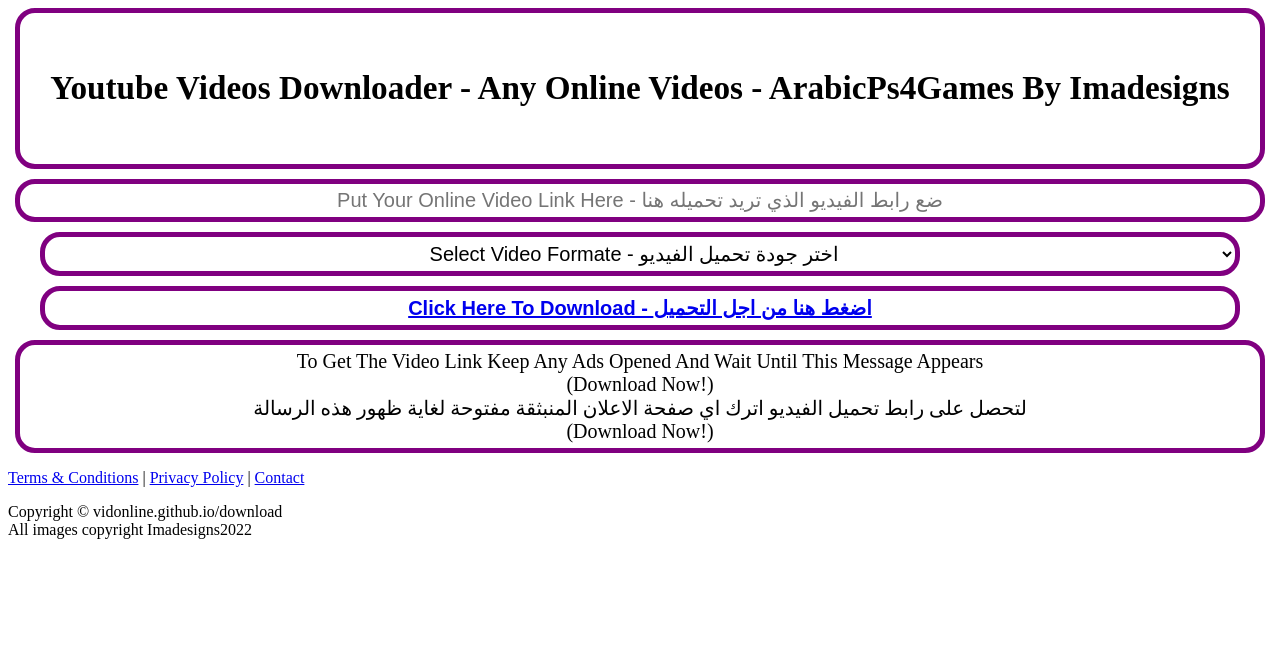
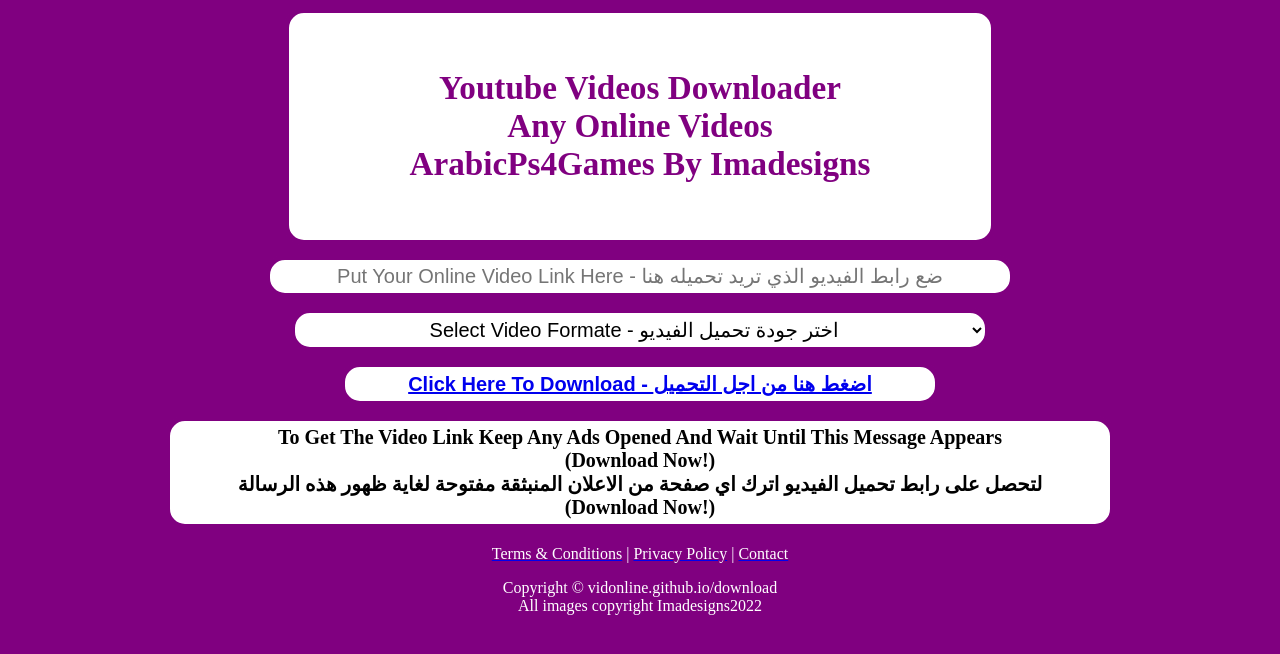
Before and after one commit to vidonline/download, a plain HTML site: page index.html in a window 1280 px wide. Drawn offline with nearby package versions, Linux system fonts and the light colour scheme.

Commit message:
download, video, online, youtube, facebook, insta
download, video, online, youtube, facebook, instagram, tiktok, twitter, telecharger, تحميل ,فيديو ,اونلاين, free.

```diff
--- a/index.html
+++ b/index.html
@@ -14,15 +14,19 @@
   <script type="text/javascript" src="https://cdnjs.cloudflare.com/ajax/libs/jquery/3.5.1/jquery.min.js"></script>
   <script type="text/javascript" src="https://cdnjs.cloudflare.com/ajax/libs/twitter-bootstrap/5.0.0-alpha1/js/bootstrap.min.js"></script>
 <style>
+body {
+background-color: purple;
+}
+
 .bg-info {
 border: 5px solid purple;
 background-color: white;
-color: black;
+color: purple;
 text-align: center;
 font-size: 40px;
 margin: 5px;
-padding: 1px 20px;
-width: 1200px;
+padding: 1px 1px;
+width: 700px;
 border-radius: 20px;
 }
 
@@ -34,7 +38,7 @@
 font-size: 20px;
 margin: 5px;
 padding: 5px 20px;
-width: 1200px;
+width: 700px;
 border-radius: 20px;
 }
 
@@ -46,7 +50,7 @@
 font-size: 20px;
 margin: 5px;
 padding: 5px 20px;
-width: 1200px;
+width: 800px;
 border-radius: 20px;
 }
 
@@ -58,7 +62,7 @@
 font-size: 20px;
 margin: 5px;
 padding: 5px 20px;
-width: 1200px;
+width: 600px;
 border-radius: 20px;
 }
 
@@ -70,7 +74,7 @@
 font-size: 20px;
 margin: 5px;
 padding: 5px 20px;
-width: 1200px;
+width: 900px;
 border-radius: 20px;
 }
 </style>
@@ -80,7 +84,7 @@
   <div class="col-md-6 offset-md-3 mt-5">
     <div class="card">
       <div class="card-header bg-info">
-        <h5>Youtube Videos Downloader - Any Online Videos - ArabicPs4Games By Imadesigns</h5>
+        <h5>Youtube Videos Downloader <br> Any Online Videos <br> ArabicPs4Games By Imadesigns</h5>
       </div>
       <div class="card-body">
         <div class="row">
@@ -95,7 +99,7 @@
           <div class="row">
             <div class="col-md-12">
               <div class="form-group">
-                <!-- <label class="text-weight"><b>Select Video Fromate: اختر جودة تحميل الفيديو<br></b></label> -->
+                <!-- <label class="text-weight"><b><strong>Select Video Fromate: اختر جودة تحميل الفيديو</strong><br></b></label> -->
                 <select class="form-control formte" required>
                   <option selected disabled>Select Video Formate - اختر جودة تحميل الفيديو</option>
                   <option value="mp3">Mp3</option>
@@ -115,11 +119,11 @@
               <div class="form-group mt-4 download-video">
                 <button class="btn btn-success btn-block click-btn-down" type="submit"><a href="https://ckk.ai/fifa23ps4" target="_blank"><strong>Click Here To Download - اضغط هنا من اجل التحميل</strong></a></button>
 <div class="note">
-<center>To Get The Video Link Keep Any Ads Opened And Wait Until This Message Appears
+<center><strong>To Get The Video Link Keep Any Ads Opened And Wait Until This Message Appears
 <br>(Download Now!)
 <br>
-لتحصل على رابط تحميل الفيديو اترك اي صفحة الاعلان المنبثقة مفتوحة لغاية ظهور هذه الرسالة<br>
-(Download Now!)</center>
+لتحصل على رابط تحميل الفيديو اترك اي صفحة من الاعلان المنبثقة مفتوحة لغاية ظهور هذه الرسالة<br>
+(Download Now!)</strong></center>
 </div>
               </div>
             </div>
@@ -142,10 +146,13 @@
   }
 </script>
 
-<div class="small-print">
+<center>
+<font color="white"><div class="small-print">
         	<div class="container">
-        		<p><a href="terms.html" target="_blank">Terms &amp; Conditions</a> | <a href="terms.html" target="_blank">Privacy Policy</a> | <a href="mailto:imadaliandroid@gmail.com">Contact</a></p>
+        		<p><a href="terms.html" target="_blank"><font color="white">Terms &amp; Conditions</font></a> | <a href="terms.html" target="_blank"><font color="white">Privacy Policy</font></a> | <a href="mailto:imadaliandroid@gmail.com"><font color="white">Contact</font></a></p>
         		<p>Copyright &copy; vidonline.github.io/download <br>All images copyright Imadesigns<script>document.write(new Date().getFullYear())</script> </p>
         	</div>
-        </div>
+        </div></font>
+</center>
+
 </html>
```
